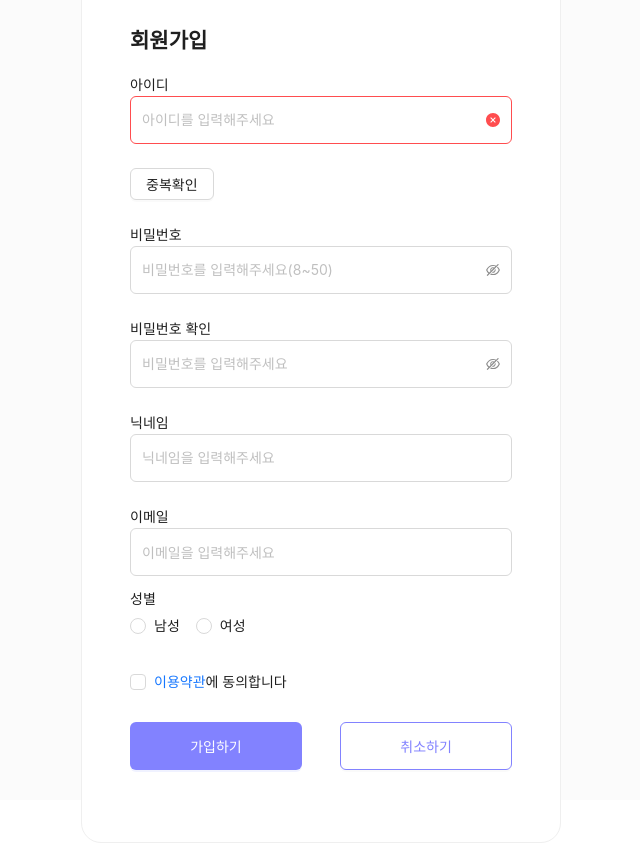
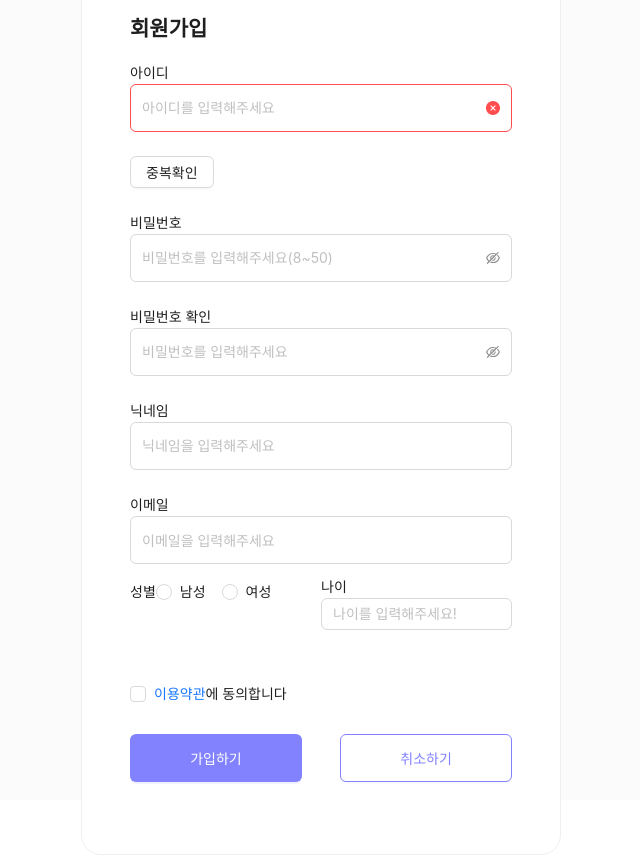
Before and after one commit to jeonjuseong11/gitlab_Mirroring, a React (Create React App) app in the folder highway/: page /signup/student in a window 1280 px wide. Shown: the whole page, without its empty margins (319-959 px from the left). Built offline with nearby package versions, Linux system fonts and the light colour scheme.

Commit message:
Feat : StudentSignUpPage
나이 입력 폼 추가

```diff
--- a/highway/src/pages/StudentSignUp.js
+++ b/highway/src/pages/StudentSignUp.js
@@ -1,4 +1,4 @@
-import { AutoComplete, Button, Checkbox, Form, Radio } from "antd";
+import { AutoComplete, Button, Checkbox, Form, Input, Radio } from "antd";
 import { useEffect, useState } from "react";
 import { useDispatch } from "react-redux";
 import { Link, useNavigate } from "react-router-dom";
@@ -14,6 +14,7 @@ import {
   SignUpInput,
   SignUpInputPassword,
   SignUpWrapper,
+  AgeInput,
 } from "../styles/SignUpStyle";
 import {
   agreeValidate,
@@ -35,17 +36,10 @@ const SignUp = () => {
   }, [idValid]);
 
   const onFinish = (values) => {
-    const body = {
-      userId: values.id,
-      userPw: values.password,
-      userName: values.nickname,
-      userEmail: values.email,
-      userSex: values.gender,
-      userAge: 0,
-    };
+    console.log(values);
     dispatch({
       type: SIGNUP_REQUEST,
-      data: body,
+      data: values,
     });
     alert("회원가입 성공! 로그인창으로 이동합니다");
     navigate("/login");
@@ -97,7 +91,7 @@ const SignUp = () => {
         <label>아이디</label>
 
         <Form.Item
-          name="id"
+          name="userId"
           tooltip="아이디는 영어로 시작해여 숫자와의 조합으로 작성해주세요"
           rules={[{ validator: validateId }]}
           hasFeedback
@@ -112,7 +106,7 @@ const SignUp = () => {
         </Form.Item>
         <label>비밀번호</label>
         <Form.Item
-          name="password"
+          name="userPw"
           rules={[
             {
               validator: validatePassword,
@@ -153,18 +147,19 @@ const SignUp = () => {
           />
         </Form.Item>
         <label>닉네임</label>
-        <Form.Item name="nickname" rules={[{ validator: validateNickname }]}>
+        <Form.Item name="userName" rules={[{ validator: validateNickname }]}>
           <SignUpInput allowClear placeholder="닉네임을 입력해주세요" />
         </Form.Item>
         <label>이메일</label>
-        <Form.Item name="email" rules={[{ validator: validateEmail }]}>
+        <Form.Item name="userEmail" rules={[{ validator: validateEmail }]}>
           <AutoComplete options={emailOptions} onChange={onEmailChange}>
             <SignUpInput placeholder="이메일을 입력해주세요" />
           </AutoComplete>
         </Form.Item>
-        <label>성별</label>
-        <Form.Item
-          name="gender"
+
+        <Form.Item>
+          <AgeInput
+            name="userSex"
             rules={[
               {
                 required: true,
@@ -172,10 +167,18 @@ const SignUp = () => {
               },
             ]}
           >
+            <label>성별</label>
             <Radio.Group>
               <Radio value="male">남성</Radio>
               <Radio value="female">여성</Radio>
             </Radio.Group>
+          </AgeInput>
+          <AgeInput
+            name="userAge"
+          >
+            <label>나이</label>
+            <Input placeholder="나이를 입력해주세요!"/>
+          </AgeInput>
         </Form.Item>
 
         <Form.Item
--- a/highway/src/styles/SignUpStyle.js
+++ b/highway/src/styles/SignUpStyle.js
@@ -1,5 +1,5 @@
 import styled from "styled-components";
-import { Button, Form, Input } from "antd";
+import { Button, Form, Input, Radio } from "antd";
 //회원가입 페이지 전체를 감싸고 배경색을 담당
 //안에 것들을 화면 중앙에 배치함
 export const SignUpWrapper = styled.div`
@@ -57,7 +57,17 @@ export const CancelBtn = styled(Button)`
 export const BackToLogin = styled(Button)`
   width: 40%;
   margin-top : 7%;
+  color: #FFFFFF;
   height: 3rem;
   background-color: #8282ff;
   font-weight: 700;
 `
+
+// export const GenderRadio = styled(Form.Item)`
+//   display: 'inline-block'
+//   width: 'calc(40% - 8px)'
+// `
+export const AgeInput = styled(Form.Item)`
+  display: inline-block;
+  width: 50%;
+`
```
Lines whose indentation alone changed are shown as unchanged.
